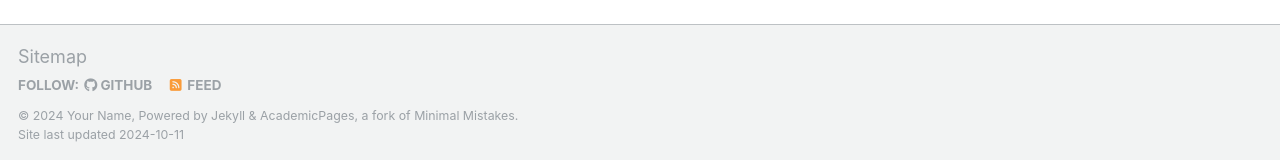
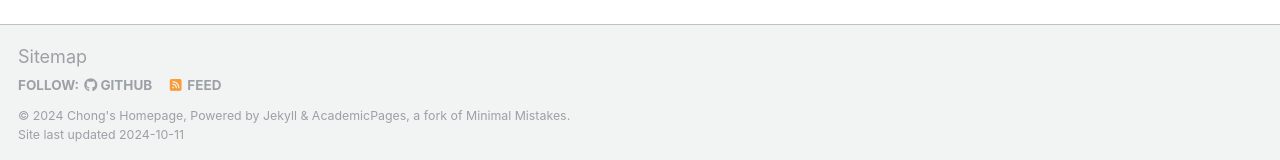
Before and after one commit to BugmakerCC/chong, a Jekyll site: the page built from _pages/about.md, in a window 1280 px wide and 900 px high, scrolled down 902 px. Shown: the part 737-897 px from the top of the window. Built offline with Jekyll 4.4.1, drawn with Linux system fonts in a browser that asks for light colours; some web fonts are replaced.

Commit message:
Update footer.html

```diff
--- a/_includes/footer.html
+++ b/_includes/footer.html
@@ -20,6 +20,6 @@
 {% endif %}
 
 <div class="page__footer-copyright">
-  &copy; {{ site.time | date: '%Y' }} {{ site.name | default: site.title }}, {{ site.data.ui-text[site.locale].powered_by | default: "Powered by" }} <a href="http://jekyllrb.com" rel="nofollow">Jekyll</a> &amp; <a href="https://github.com/academicpages/academicpages.github.io">AcademicPages</a>, a fork of <a href="https://mademistakes.com/work/minimal-mistakes-jekyll-theme/" rel="nofollow">Minimal Mistakes</a>.<br />
+  &copy; {{ site.time | date: '%Y' }} {{ chong | default: site.title }}, {{ site.data.ui-text[site.locale].powered_by | default: "Powered by" }} <a href="http://jekyllrb.com" rel="nofollow">Jekyll</a> &amp; <a href="https://github.com/academicpages/academicpages.github.io">AcademicPages</a>, a fork of <a href="https://mademistakes.com/work/minimal-mistakes-jekyll-theme/" rel="nofollow">Minimal Mistakes</a>.<br />
   Site last updated {{ "now" | date: '%Y-%m-%d' %}}
 </div>
```
